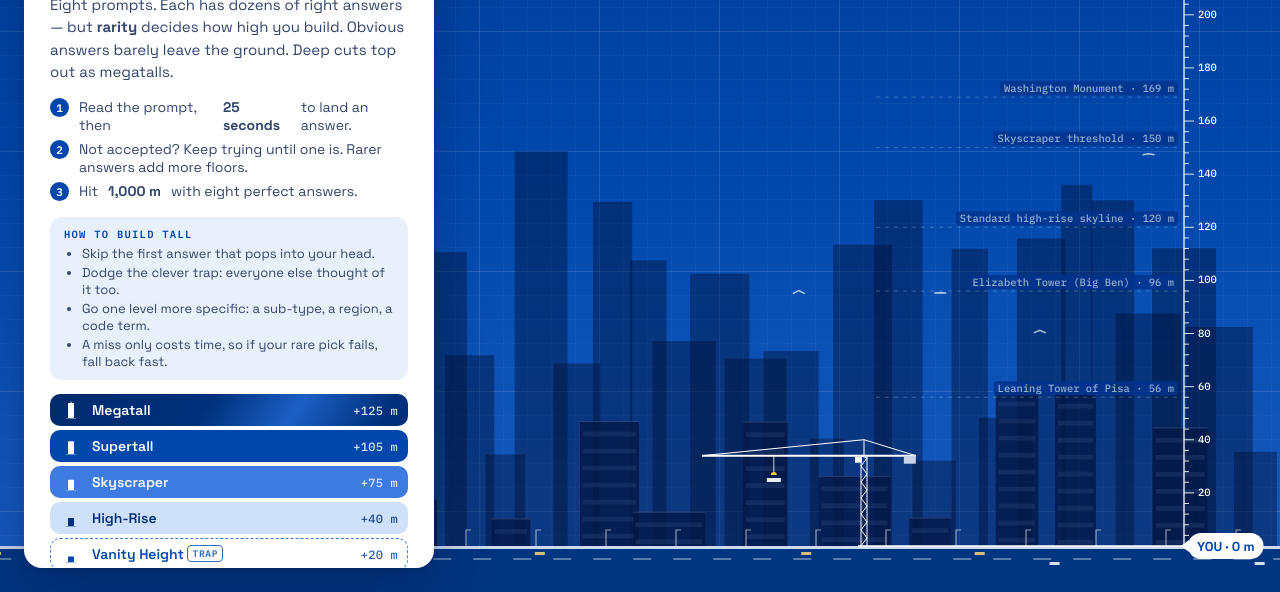
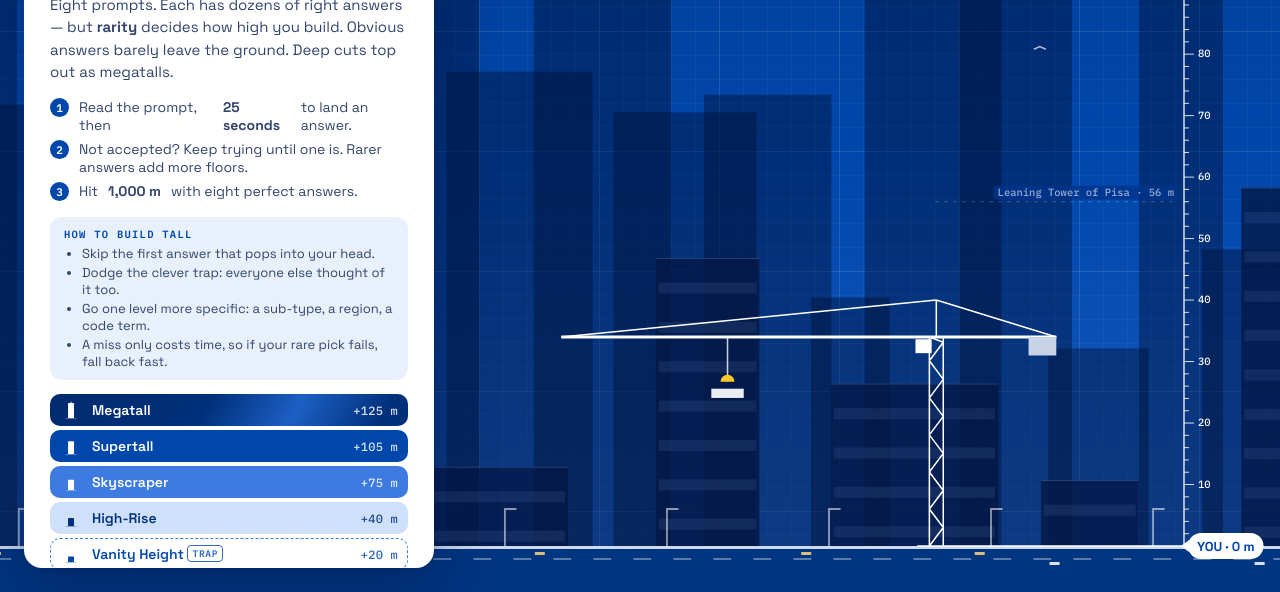
Before and after one commit to ACIP-TIP-QC-SC/Structure.io, a plain HTML site: page index.html in a window 1280 px wide. Shown: the part 208-800 px from the top of the page. Drawn offline with Linux system fonts and the light colour scheme.

Commit message:
Open gameplay close on the crane and zoom out as the tower grows
The flat scene's camera now starts with ~78 m in view at street level and
pulls back smoothly as floors land, keeping the tower framed. Tower width,
crane, neighbours, skyline and lamp posts scale with the same zoom; the
ruler gains a 5 m step for the close-up. Reset snaps back to the close-up.

Co-Authored-By: Claude Opus 5.5 <noreply@anthropic.com>
Claude-Session: https://claude.ai/code/session_01SeTJsUSSwFRrgHmwS6GjHu

```diff
--- a/index.html
+++ b/index.html
@@ -99,7 +99,7 @@
   <script>SkyMatcher.applyExpansions(window.SKYSCRAPER_DATA, window.SKYSCRAPER_EXPANSIONS);</script>
   <script src="js/sfx.js?v=20261127"></script>
   <script src="js/fx.js?v=20261127"></script>
-  <script src="js/flat.js?v=20261127"></script>
+  <script src="js/flat.js?v=20261127b"></script>
   <script src="js/tower.js?v=20261127"></script>
   <script src="js/cad.js?v=20261127"></script>
   <script src="js/game.js?v=20261127"></script>
--- a/js/flat.js
+++ b/js/flat.js
@@ -8,6 +8,9 @@
   const easeOutBack = t => { const s = 1.7; return 1 + (s + 1) * Math.pow(t - 1, 3) + s * Math.pow(t - 1, 2); };
   const reduced = () => (window.matchMedia && window.matchMedia("(prefers-reduced-motion: reduce)").matches);
   const skip = () => window.SkyGame && window.SkyGame.skipFx;
+  // camera: a round opens close on the crane at street level, then pulls back as the tower rises
+  const V_MIN = 78;    // metres in view at the start (crane is ~34 m tall)
+  const V_REF = 220;   // view height at which scenery is drawn at its base pixel size
   function rng(seed) { return () => (seed = (seed * 16807) % 2147483647) / 2147483647; }
 
   // ---- static scenery (seeded, identical every visit) ----
@@ -26,7 +29,7 @@
   // ---- state ----
   let cv, ctx, W = 0, H = 0, dpr = 1, vpFn, active = true, lastT = 0;
   let built = 0, queuedTop = 0, landing = [], schedule = [], crane = 0, craneFrom = 0, craneT0 = 0, craneDur = 0;
-  let V = 230, s = 2, cx = null, gy = 0, towerW = 80;
+  let V = V_MIN, s = 2, zoom = 1, cx = null, gy = 0, towerW = 80;
   let sweep = null, goldRim = null, crown = null, goldTint = 0;
   let crossed = new Set(), zoneIdx = 0, zoneCaption = null, msFlash = {};
   let pendingDone = null, pendingTier = null, pendingFrom = 0;
@@ -120,14 +123,17 @@
     const vp = vpFn ? vpFn() : { x0: 0, x1: W, y0: 0, y1: H, ruler: W - 80 };
     const top = topNow();
     const regionW = Math.max(80, vp.ruler - vp.x0 - 12);
-    const Vt = Math.max(220, top + 70);
-    V = lerp(V, Vt, Math.min(1, dt * 2.4));
-    const sT = (vp.y1 - vp.y0 - 46) / (V + 30);
+    const Vt = Math.max(V_MIN, top * 1.1 + 62);
+    V = lerp(V, Vt, Math.min(1, dt * 1.8));
+    const usable = vp.y1 - vp.y0 - 46;
+    const sT = usable / (V + 30);
     s = cx === null ? sT : lerp(s, sT, Math.min(1, dt * 4));
+    // horizontal sizes (tower width, crane, neighbours) follow the same zoom so it reads as one camera
+    zoom = clamp(s / (usable / (V_REF + 30)), 1, 3.2);
     const cxT = vp.x0 + regionW / 2;
     cx = cx === null ? cxT : lerp(cx, cxT, Math.min(1, dt * 4));
     gy = vp.y1 - 30;
-    towerW = clamp(regionW * 0.14, 64, 90);
+    towerW = Math.min(clamp(regionW * 0.14, 64, 90) * zoom, regionW * 0.36);
 
     ctx.setTransform(dpr, 0, 0, dpr, 0, 0);
     ctx.clearRect(0, 0, W, H);
@@ -175,7 +181,7 @@
     // distant skyline silhouette (dark, desaturated so the player's tower reads first)
     ctx.fillStyle = "rgba(2,16,52,0.42)";
     for (const b of SKYLINE) {
-      const x = cx + b.fx * (vp.ruler - vp.x0) * 0.55, w = b.w * (vp.ruler - vp.x0);
+      const x = cx + b.fx * (vp.ruler - vp.x0) * 0.55 * zoom, w = b.w * (vp.ruler - vp.x0) * zoom;
       ctx.fillRect(x - w / 2, zOf(b.h), w, b.h * s);
     }
     // cloud wisps (supertall airspace) and back clouds (cloud base)
@@ -224,7 +230,7 @@
     // neighbours (dark navy massing, dim windows)
     const span = (vp.ruler - vp.x0) * 0.5;
     for (const n of NEIGH) {
-      const w = n.w * (vp.ruler - vp.x0), x = cx + n.fx * span - w / 2, h = n.h * s;
+      const w = n.w * (vp.ruler - vp.x0) * zoom, x = cx + n.fx * span * zoom - w / 2, h = n.h * s;
       ctx.fillStyle = "rgba(4,24,70,0.78)";
       ctx.fillRect(x, gy - h, w, h);
       ctx.fillStyle = "rgba(140,175,230,0.10)";
@@ -244,9 +250,10 @@
       ctx.fillRect(c.x, gy + (c.lane ? 16 : 6), 10, 3);
     }
     // lamp posts
-    ctx.strokeStyle = "rgba(255,255,255,0.55)"; ctx.lineWidth = 1.2;
-    for (let x = (vp.x0 % 70) + 20; x < W; x += 70) {
-      ctx.beginPath(); ctx.moveTo(x, gy); ctx.lineTo(x, gy - 16); ctx.lineTo(x + 5, gy - 16); ctx.stroke();
+    ctx.strokeStyle = "rgba(255,255,255,0.55)"; ctx.lineWidth = 1.2 * Math.sqrt(zoom);
+    const lp = 70 * zoom, lh = 16 * zoom;
+    for (let x = cx - Math.ceil((cx + 20) / lp) * lp + 20; x < W; x += lp) {
+      ctx.beginPath(); ctx.moveTo(x, gy); ctx.lineTo(x, gy - lh); ctx.lineTo(x + 5 * zoom, gy - lh); ctx.stroke();
     }
   }
 
@@ -344,34 +351,35 @@
   // ---------------- tower crane (external climbing, beside the tower) ----------------
   function drawCrane(now) {
     if (crown && now - crown.t0 > 1400) return; // dismantled after topping out
-    const mx = cx + towerW / 2 + 10;
+    const k = zoom, lw = Math.sqrt(zoom);
+    const mx = cx + towerW / 2 + 10 * k;
     const topZ = crane + 34;
     const yb = gy, yt = zOf(topZ);
-    const w = 3;
-    ctx.strokeStyle = "#ffffff"; ctx.lineWidth = 1;
+    const w = 3 * k;
+    ctx.strokeStyle = "#ffffff"; ctx.lineWidth = lw;
     ctx.beginPath();
     ctx.moveTo(mx - w, yb); ctx.lineTo(mx - w, yt); ctx.moveTo(mx + w, yb); ctx.lineTo(mx + w, yt);
-    const step = 8; let side = -1;
+    const step = 8 * k; let side = -1;
     for (let y = yb; y > yt; y -= step) { ctx.moveTo(mx + side * w, y); ctx.lineTo(mx - side * w, Math.max(yt, y - step)); side = -side; }
     ctx.stroke();
     // jib over the tower, counter-jib behind
-    const jib = Math.max(90, towerW * 1.8), cj = jib * 0.32;
-    ctx.lineWidth = 2;
+    const jib = Math.max(90 * k, towerW * 1.8), cj = jib * 0.32, apex = 16 * k;
+    ctx.lineWidth = 2 * lw;
     ctx.beginPath(); ctx.moveTo(mx + cj, yt); ctx.lineTo(mx - jib, yt); ctx.stroke();
-    ctx.lineWidth = 1;
-    ctx.beginPath(); ctx.moveTo(mx, yt - 16); ctx.lineTo(mx - jib, yt); ctx.moveTo(mx, yt - 16); ctx.lineTo(mx + cj, yt); ctx.moveTo(mx, yt); ctx.lineTo(mx, yt - 16); ctx.stroke();
-    ctx.fillStyle = "#c7d3e6"; ctx.fillRect(mx + cj - 12, yt, 12, 8);
-    ctx.fillStyle = "#ffffff"; ctx.fillRect(mx - 9, yt + 1, 7, 6);
+    ctx.lineWidth = lw;
+    ctx.beginPath(); ctx.moveTo(mx, yt - apex); ctx.lineTo(mx - jib, yt); ctx.moveTo(mx, yt - apex); ctx.lineTo(mx + cj, yt); ctx.moveTo(mx, yt); ctx.lineTo(mx, yt - apex); ctx.stroke();
+    ctx.fillStyle = "#c7d3e6"; ctx.fillRect(mx + cj - 12 * k, yt, 12 * k, 8 * k);
+    ctx.fillStyle = "#ffffff"; ctx.fillRect(mx - 9 * k, yt + k, 7 * k, 6 * k);
     // trolley, cable and load (lifts the crown when topping out)
     const r = crown ? (cx - mx) * -1 : jib * (0.45 + 0.3 * Math.sin(now / 1800));
     const tx = mx - Math.abs(r);
-    const hookY = crown ? lerp(gy - 40, zOf(built), 1 - Math.pow(1 - clamp((now - crown.t0) / 1100, 0, 1), 3)) - 62 : yt + 26 + 10 * Math.sin(now / 900);
+    const hookY = crown ? lerp(gy - 40, zOf(built), 1 - Math.pow(1 - clamp((now - crown.t0) / 1100, 0, 1), 3)) - 62 : yt + (26 + 10 * Math.sin(now / 900)) * k;
     ctx.strokeStyle = "rgba(255,255,255,0.8)";
     ctx.beginPath(); ctx.moveTo(tx, yt); ctx.lineTo(tx, hookY); ctx.stroke();
-    ctx.fillStyle = "#ffc629"; ctx.beginPath(); ctx.arc(tx, hookY, 3, Math.PI, 0); ctx.fill();
-    if (!crown) { ctx.fillStyle = "#e9eef5"; ctx.fillRect(tx - 7, hookY + 3, 14, 4); }
+    ctx.fillStyle = "#ffc629"; ctx.beginPath(); ctx.arc(tx, hookY, 3 * k, Math.PI, 0); ctx.fill();
+    if (!crown) { ctx.fillStyle = "#e9eef5"; ctx.fillRect(tx - 7 * k, hookY + 3 * k, 14 * k, 4 * k); }
     // aviation light
-    if (Math.floor(now / 650) % 2 === 0) { ctx.fillStyle = "#ff3b3b"; ctx.beginPath(); ctx.arc(mx, yt - 18, 2.2, 0, Math.PI * 2); ctx.fill(); }
+    if (Math.floor(now / 650) % 2 === 0) { ctx.fillStyle = "#ff3b3b"; ctx.beginPath(); ctx.arc(mx, yt - apex - 2 * k, 2.2 * lw, 0, Math.PI * 2); ctx.fill(); }
   }
 
   // ---------------- ruler, milestones, YOU marker, zone caption ----------------
@@ -404,7 +412,7 @@
     // ruler
     ctx.strokeStyle = "rgba(255,255,255,0.85)"; ctx.lineWidth = 1.5;
     ctx.beginPath(); ctx.moveTo(rx, gy); ctx.lineTo(rx, ytop); ctx.stroke();
-    let major = 10; for (const st of [10, 20, 25, 50, 100, 200, 250, 500]) { major = st; if (st * s >= 42) break; }
+    let major = 5; for (const st of [5, 10, 20, 25, 50, 100, 200, 250, 500]) { major = st; if (st * s >= 42) break; }
     const minor = major / 5;
     ctx.fillStyle = "#ffffff"; ctx.textAlign = "left"; ctx.textBaseline = "middle"; ctx.lineWidth = 1;
     ctx.beginPath();
@@ -464,6 +472,7 @@
     },
     reset() {
       built = 0; queuedTop = 0; landing = []; schedule = []; crane = 0; craneDur = 0;
+      V = V_MIN; cx = null; // next frame snaps back to the street-level close-up
       sweep = goldRim = crown = null; goldTint = 0; crossed = new Set(); zoneIdx = 0; zoneCaption = null; msFlash = {};
       if (pendingDone) { const r = pendingDone; pendingDone = null; r(); }
     },
```
